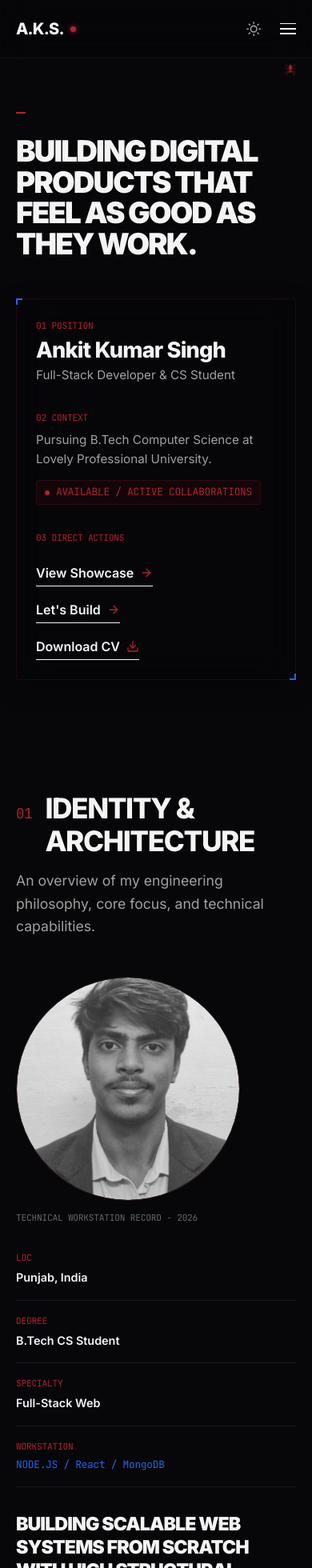
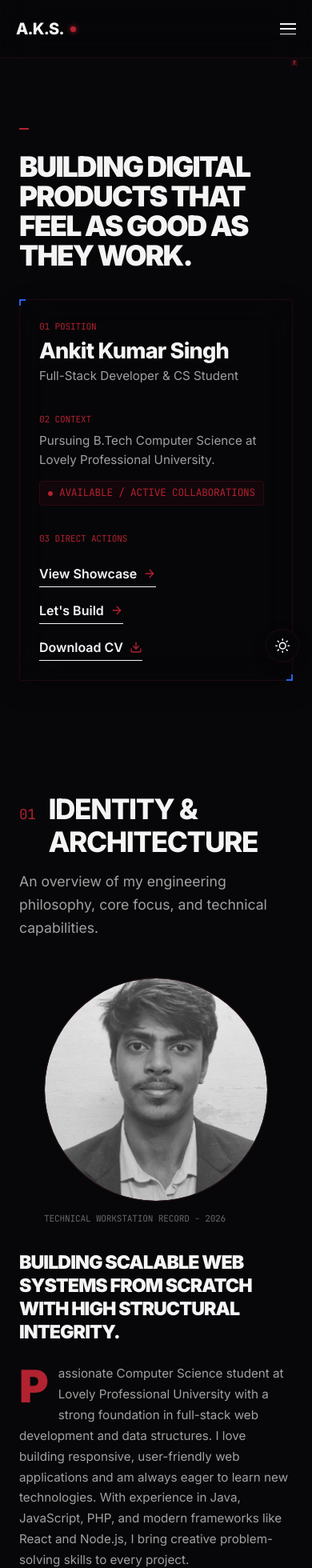
Before and after one commit to ankit-0131/Portfolio, a React (Vite) app: page / in a window 390 px wide. Shown: the top 1960 px of the page at 80% size. Built offline with nearby package versions, Linux system fonts and the light colour scheme.

Commit message:
Alignment done

```diff
--- a/src/App.jsx
+++ b/src/App.jsx
@@ -1,4 +1,5 @@
 import { useState, useEffect } from 'react';
+import { FiSun, FiMoon } from 'react-icons/fi';
 import useScrollAnimation from './hooks/useScrollAnimation';
 import Navbar from './components/Navbar';
 import Hero from './components/Hero';
@@ -68,8 +69,10 @@ export default function App() {
     <>
       {isLoading && <Loader onFinished={() => setIsLoading(false)} />}
       <div className="scroll-progress-bar" style={{ width: `${scrollProgress}%` }} aria-hidden="true"></div>
-      <ScrollSpider scrollProgress={scrollProgress} />
-      <Navbar theme={theme} toggleTheme={toggleTheme} />
+      <div className="scroll-spider-outer-container" aria-hidden="true">
+        <ScrollSpider scrollProgress={scrollProgress} />
+      </div>
+      <Navbar />
       <main>
         <Hero />
         <About />
@@ -81,6 +84,13 @@ export default function App() {
         <Contact />
       </main>
       <Footer />
+      <button
+        className="floating-theme-toggle"
+        onClick={toggleTheme}
+        aria-label="Toggle theme"
+      >
+        {theme === 'dark' ? <FiSun /> : <FiMoon />}
+      </button>
     </>
   );
 }
--- a/src/components/About.css
+++ b/src/components/About.css
@@ -3,15 +3,45 @@
 /* Top Profile Layout */
 .about-grid-editorial {
   display: grid;
-  grid-template-columns: 22% 45% 33%;
+  grid-template-columns: 58% 42%;
   gap: 50px;
-  align-items: start;
+  align-items: start; /* Align elements to the top so picture is beside text */
 }
 
-/* Col 1: Metadata Row Ledger */
+/* Right Pane: holds Portrait & Metadata stacked vertically */
+.about-col-right-pane {
+  display: flex;
+  flex-direction: column;
+  gap: 30px;
+  align-items: flex-end;
+  width: 100%;
+  padding-right: 0.75cm; /* Push content away from the spider corridor */
+  box-sizing: border-box;
+}
+
+.about-portrait-wrapper {
+  display: flex;
+  flex-direction: column;
+  width: 100%;
+  max-width: 280px;
+}
+
+/* Left Pane: Biography + Metadata stacked vertically */
+.about-col-left {
+  display: flex;
+  flex-direction: column;
+  gap: 40px;
+  width: 100%;
+}
+
+/* Metadata Row Ledger */
 .about-col-meta {
   display: flex;
   flex-direction: column;
+  width: 100%;
+  max-width: 280px;
+  align-items: flex-start; /* Shift location part back to the left */
+  text-align: left;
 }
 
 .meta-row {
@@ -19,6 +49,8 @@
   flex-direction: column;
   padding: 16px 0;
   border-bottom: 1px solid var(--border);
+  align-items: flex-start; /* Left-align content within row */
+  width: 100%;
 }
 
 .meta-row:first-child {
@@ -71,12 +103,12 @@
   color: var(--accent);
 }
 
-/* Col 3: Rectangular Portrait */
-.about-col-portrait {
+/* Portrait wrapper positioning */
+.about-portrait-wrapper {
   display: flex;
   flex-direction: column;
-  align-items: flex-start;
   width: 100%;
+  max-width: 280px;
 }
 
 .portrait-container {
@@ -208,17 +240,14 @@
   line-height: 1.6;
 }
 
-/* ============ Responsive ============ */
 @media (max-width: 1024px) {
   .about-grid-editorial {
-    grid-template-columns: 28% 72%;
-    gap: 40px;
+    grid-template-columns: 55% 45%;
+    gap: 32px;
   }
 
-  .about-col-portrait {
-    grid-column: span 2;
-    max-width: 320px;
-    margin-top: 20px;
+  .about-col-right-pane {
+    gap: 20px;
   }
 
   .about-capabilities-ledger {
@@ -229,15 +258,32 @@
 
 @media (max-width: 768px) {
   .about-grid-editorial {
-    grid-template-columns: 1fr;
+    display: flex;
+    flex-direction: column;
     gap: 32px;
   }
 
-  .about-col-portrait {
-    grid-column: span 1;
-    max-width: 100%;
-    margin-top: 0;
-    order: -1; /* Portrait above info on mobile */
+  .about-col-left {
+    order: 2; /* Bio text + metadata below picture */
+    gap: 32px;
+  }
+
+  .about-col-right-pane {
+    order: 1; /* Picture at the top */
+    flex-direction: column; /* Stacked on mobile! */
+    align-items: center; /* Center them on mobile */
+    gap: 24px;
+    padding-right: 0; /* Reset desktop padding corridor */
+  }
+
+  .about-col-meta {
+    align-items: center;
+    text-align: center;
+    margin: 0 auto;
+  }
+
+  .meta-row {
+    align-items: center;
   }
 
   .capability-row-item {
--- a/src/components/About.jsx
+++ b/src/components/About.jsx
@@ -25,10 +25,22 @@ export default function About() {
           </p>
         </div>
 
-        {/* Profile Row: 3-Column Layout */}
+        {/* Profile Row: 2-Column Responsive Layout */}
         <div className="about-grid-editorial">
-          {/* Column 1: Monospaced Metadata */}
-          <div className="about-col-meta animate-on-scroll">
+          {/* Left Column: Biography + Metadata ledger below it */}
+          <div className="about-col-left animate-on-scroll">
+            <div className="about-col-narrative">
+              <h3 className="about-philosophy">
+                BUILDING SCALABLE WEB SYSTEMS FROM SCRATCH WITH HIGH STRUCTURAL INTEGRITY.
+              </h3>
+              <p className="about-paragraph-bio">
+                <span className="drop-cap">{firstLetter}</span>
+                {restOfBio}
+              </p>
+            </div>
+
+            {/* Monospaced Metadata Ledger */}
+            <div className="about-col-meta">
               <div className="meta-row">
                 <span className="meta-label mono">LOC</span>
                 <span className="meta-value">Punjab, India</span>
@@ -48,20 +60,11 @@ export default function About() {
                 </span>
               </div>
             </div>
-
-          {/* Column 2: Biography & Drop-cap Narrative */}
-          <div className="about-col-narrative animate-on-scroll stagger-1">
-            <h3 className="about-philosophy">
-              BUILDING SCALABLE WEB SYSTEMS FROM SCRATCH WITH HIGH STRUCTURAL INTEGRITY.
-            </h3>
-            <p className="about-paragraph-bio">
-              <span className="drop-cap">{firstLetter}</span>
-              {restOfBio}
-            </p>
           </div>
 
-          {/* Column 3: Rectangular Black-and-white 4:5 Portrait */}
-          <div className="about-col-portrait animate-on-scroll stagger-2">
+          {/* Right Column: Portrait Picture */}
+          <div className="about-col-right-pane animate-on-scroll stagger-1">
+            <div className="about-portrait-wrapper">
               <div className="portrait-container">
                 <img
                   src="/images/Ankit-formal.jpg"
@@ -70,6 +73,7 @@ export default function About() {
                 />
               </div>
               <span className="portrait-caption mono">TECHNICAL WORKSTATION RECORD - 2026</span>
+            </div>
           </div>
         </div>
 
--- a/src/components/Hero.css
+++ b/src/components/Hero.css
@@ -14,6 +14,7 @@
   max-width: 1300px;
   margin: 0 auto;
   padding: 0 40px;
+  padding-right: calc(40px + 0.75cm); /* Spider corridor padding */
   display: grid;
   grid-template-columns: 58% 42%;
   gap: 60px;
@@ -118,32 +119,44 @@
 
 /* ============ Responsive ============ */
 @media (max-width: 1024px) {
-  .hero-grid {
-    grid-template-columns: 55% 45%;
-    gap: 40px;
-    padding: 0 30px;
-  }
-  .technical-glass {
-    padding: 30px;
-  }
-}
-
-@media (max-width: 768px) {
   .hero-editorial {
+    min-height: calc(100vh - 80px);
     padding: 60px 0;
   }
 
   .hero-grid {
-    grid-template-columns: 1fr;
-    gap: 48px;
-    padding: 0 20px;
+    grid-template-columns: 55% 45%;
+    gap: 24px;
+    padding: 0 40px;
+    padding-right: calc(40px + 0.75cm); /* Spider corridor padding */
   }
 
   .hero-statement {
-    font-size: 2.3rem;
+    font-size: clamp(1.8rem, 3.8vw, 2.6rem);
   }
 
   .technical-glass {
     padding: 24px;
   }
 }
+
+@media (max-width: 768px) {
+  .hero-editorial {
+    min-height: auto;
+    padding: 80px 0 60px 0;
+  }
+
+  .hero-grid {
+    grid-template-columns: 1fr;
+    padding: 0 24px;
+    gap: 36px;
+  }
+
+  .hero-statement {
+    font-size: 2.2rem;
+  }
+
+  .technical-glass {
+    padding: 24px;
+  }
+}
--- a/src/components/Navbar.css
+++ b/src/components/Navbar.css
@@ -21,7 +21,8 @@
   margin: 0 auto;
   padding: 0 40px;
   display: grid;
-  grid-template-columns: 12% 88%;
+  grid-template-columns: auto 1fr;
+  gap: 30px;
   align-items: center;
   height: 80px;
   transition: height 0.35s cubic-bezier(0.16, 1, 0.3, 1);
@@ -31,10 +32,20 @@
   height: 60px;
 }
 
-@media (max-width: 768px) {
+@media (max-width: 1024px) {
+  .navbar-grid {
+    padding: 0 20px;
+  }
+  .navbar-links a {
+    font-size: 0.70rem;
+    padding: 4px 6px;
+    gap: 4px;
+  }
+}
+
+@media (max-width: 992px) {
   .navbar-grid {
     grid-template-columns: 1fr auto;
-    padding: 0 20px;
     height: 72px;
   }
 }
@@ -73,7 +84,7 @@
   width: 100%;
 }
 
-@media (max-width: 768px) {
+@media (max-width: 992px) {
   .navbar-nav-group {
     justify-content: flex-end;
     gap: 16px;
@@ -185,7 +196,7 @@
 }
 
 /* ============ Mobile Drawer Overrides ============ */
-@media (max-width: 768px) {
+@media (max-width: 992px) {
   .navbar-hamburger {
     display: flex;
   }
--- a/src/components/Navbar.jsx
+++ b/src/components/Navbar.jsx
@@ -17,7 +17,7 @@ const navLinks = [
   { label: 'Contact', href: '#contact', index: '08' },
 ];
 
-export default function Navbar({ theme, toggleTheme }) {
+export default function Navbar() {
   const [scrolled, setScrolled] = useState(false);
   const [menuOpen, setMenuOpen] = useState(false);
   const [activeSection, setActiveSection] = useState('');
@@ -144,15 +144,6 @@ export default function Navbar({ theme, toggleTheme }) {
           </ul>
 
           <div className="navbar-controls">
-            {/* Theme Toggle */}
-            <button
-              className="theme-toggle"
-              onClick={toggleTheme}
-              aria-label="Toggle theme"
-            >
-              {theme === 'dark' ? <FiSun /> : <FiMoon />}
-            </button>
-
             {/* Mobile Hamburger */}
             <button
               ref={triggerRef}
--- a/src/components/ScrollSpider.css
+++ b/src/components/ScrollSpider.css
@@ -3,23 +3,32 @@
    Spun web thread, smooth crawl animations, interactive float wiggles
    ========================================================================== */
 
+.scroll-spider-outer-container {
+  position: absolute;
+  top: 0;
+  bottom: 0;
+  left: 0;
+  right: 0;
+  width: 100%;
+  pointer-events: none;
+  z-index: 999; /* Float above sections but below overlays like loader/modals */
+}
+
 .scroll-spider-wrapper {
   position: absolute;
-  right: 35px;
+  right: 0.75cm; /* Exactly 0.75cm from the right edge of the screen */
   top: 0;
   bottom: 0;
-  width: 40px;
-  z-index: 999; /* Float above sections but below overlays like loader/modals */
-  pointer-events: none; /* Do not block clicks on elements behind */
-  --spider-size: 34px;
+  width: 32px; /* Centered thread will sit at exactly 16px from the wrapper edge */
+  pointer-events: none;
+  --spider-size: 20px; /* Default desktop/tablet size (radius 10px) */
 }
 
-/* Responsive adjustments for mobile and tablets */
-@media (max-width: 850px) {
+@media (max-width: 768px) {
   .scroll-spider-wrapper {
-    right: 15px; /* Bring closer to the edge on mobile */
-    width: 25px;
-    --spider-size: 22px;
+    right: 12px; /* Positioned near the edge on mobile screens */
+    width: 20px; /* Centered thread will sit at exactly 10px from the wrapper edge */
+    --spider-size: 14px; /* Mobile size (radius 7px) */
   }
 }
 
--- a/src/index.css
+++ b/src/index.css
@@ -153,7 +153,7 @@ button {
 
 @media (max-width: 768px) {
   .container {
-    padding: 0 20px;
+    padding: 0 24px;
   }
 }
 
@@ -353,3 +353,44 @@ button {
     transition: none !important;
   }
 }
+
+/* ============ Floating Theme Toggle Button ============ */
+.floating-theme-toggle {
+  position: fixed;
+  right: 25px;
+  bottom: 25px;
+  width: 46px;
+  height: 46px;
+  border-radius: 50%;
+  background: var(--glass-bg);
+  backdrop-filter: blur(12px);
+  -webkit-backdrop-filter: blur(12px);
+  border: 1px solid var(--glass-border);
+  color: var(--text-primary);
+  font-size: 1.25rem;
+  display: flex;
+  align-items: center;
+  justify-content: center;
+  cursor: pointer;
+  z-index: 1000; /* Sit above the scroll spider and sections */
+  box-shadow: 0 4px 15px rgba(0, 0, 0, 0.25);
+  transition: all 0.3s cubic-bezier(0.16, 1, 0.3, 1);
+  pointer-events: auto;
+}
+
+.floating-theme-toggle:hover {
+  color: var(--accent);
+  border-color: var(--accent);
+  transform: scale(1.08) rotate(15deg);
+  box-shadow: 0 6px 20px rgba(225, 29, 46, 0.25);
+}
+
+@media (max-width: 768px) {
+  .floating-theme-toggle {
+    right: 16px;
+    bottom: 16px;
+    width: 42px;
+    height: 42px;
+    font-size: 1.15rem;
+  }
+}
```
Also changed, not shown: src/components/Projects.css (+3 -9 lines). Lines whose indentation alone changed are shown as unchanged.
